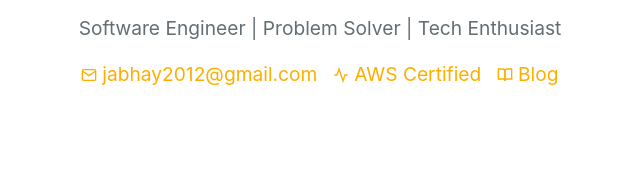
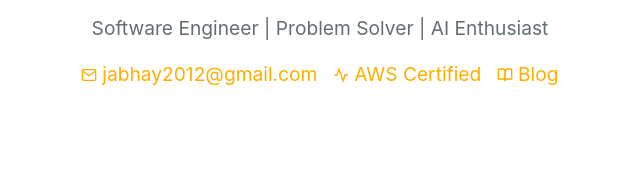
Before and after one commit to abhay-j/personal-portfolio, a plain HTML site: page index.html in a window 1280 px wide. Shown: the part 353-536 px from the top of the page, 320-960 px from the left. Drawn offline with Linux system fonts and the light colour scheme.

Commit message:
site title changed

```diff
--- a/index.html
+++ b/index.html
@@ -90,7 +90,7 @@
     <meta charset="UTF-8">
     <meta name="viewport" content="width=device-width, initial-scale=1.0">
     <link rel="stylesheet" href="style.css">
-    <title>Your Name - Software Engineer</title>
+    <title>Abhay Joshi - Software Engineer</title>
 </head>
 <body>
     <div class="container">
@@ -99,7 +99,7 @@
             <h1>Abhay Joshi</h1>
             <!-- <p class="tagline">Software Engineer | Problem Solver | Tech Enthusiast |    jabhay2012@gmail.com</p> -->
             <div class="tagline">
-                <div class="tagline-main">Software Engineer | Problem Solver | Tech Enthusiast</div>
+                <div class="tagline-main">Software Engineer | Problem Solver | AI Enthusiast</div>
                 <div class="tagline-links">
                     <a href="mailto:jabhay2012@gmail.com" class="tagline-link">
                         <svg viewBox="0 0 24 24" fill="none" stroke="currentColor" stroke-width="2">
```
Also changed, not shown: 1 other file.
